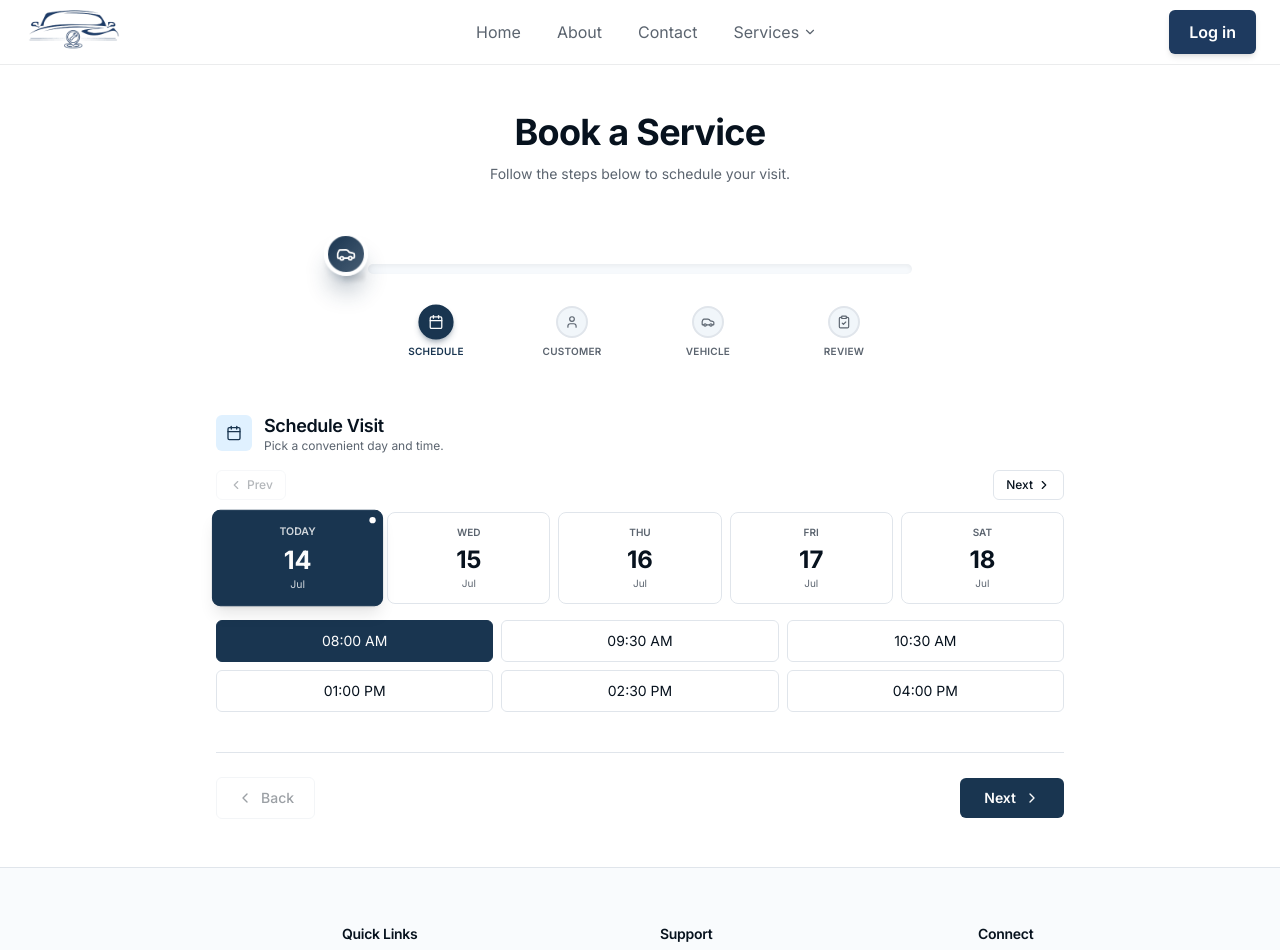
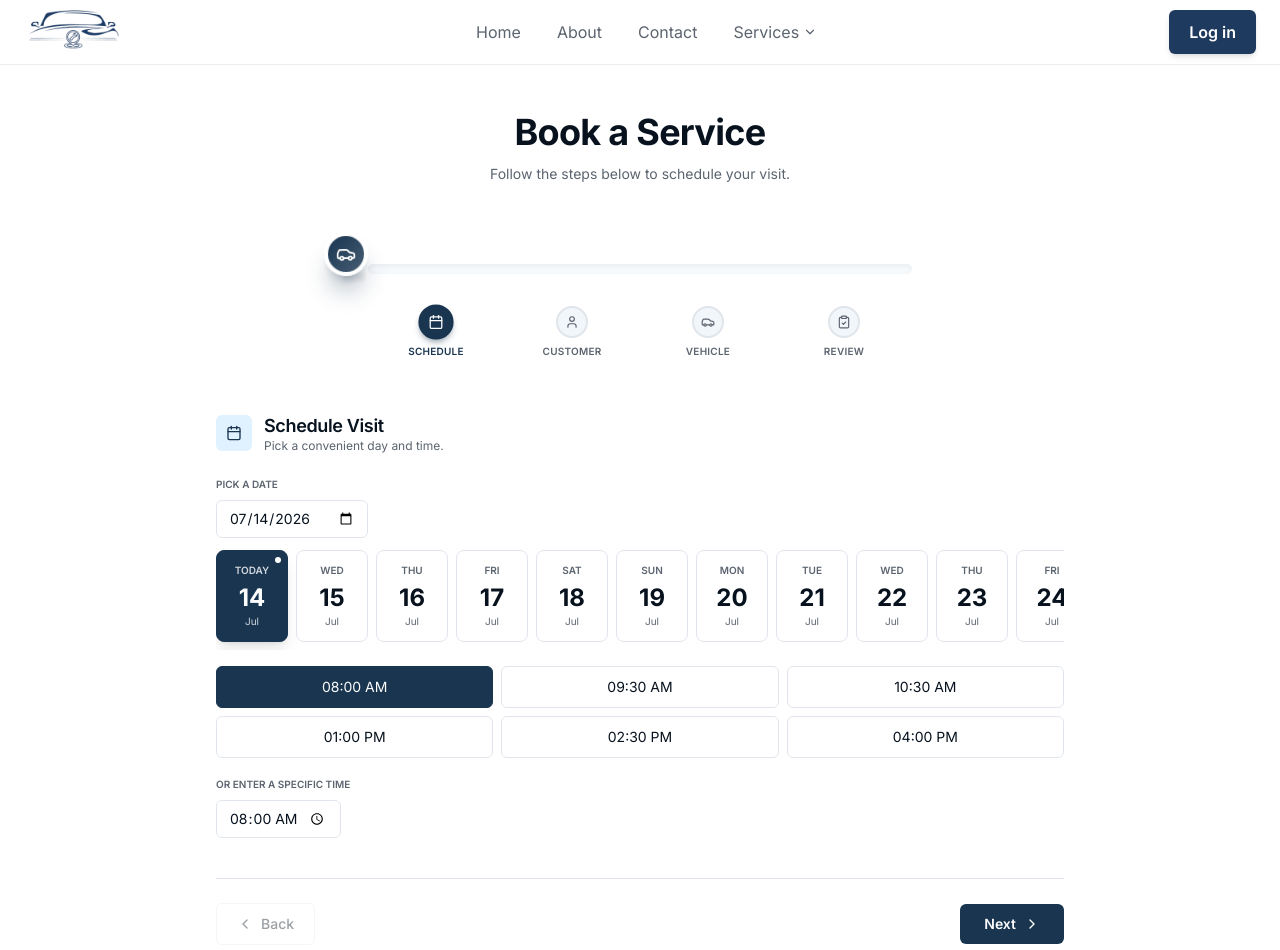
Before and after one commit to mhne-seb/AutoKita-Smart-Automotive-Repair-Shop-Management-System, a Next.js app: page /book in a window 1280 px wide. Shown: the top 950 px of the page. Built offline with nearby package versions, Linux system fonts and the light colour scheme.

Commit message:
customers are able to choose date and time more flexible

```diff
--- a/app/(customer)/book/page.tsx
+++ b/app/(customer)/book/page.tsx
@@ -12,7 +12,7 @@ import { Footer } from "@/components/site/Footer";
 import { fy } from "date-fns/locale";
 
 const TIMES = ["08:00 AM", "09:30 AM", "10:30 AM", "01:00 PM", "02:30 PM", "04:00 PM"];
-const DAYS_PER_PAGE = 5;
+const DAYS_TO_SHOW = 30;
 
 const STEPS = ["SCHEDULE", "CUSTOMER", "VEHICLE", "REVIEW"];
 
@@ -171,6 +171,34 @@ function formatFullDate(d: Date) {
   return d.toLocaleDateString("en-US", { weekday: "short", day: "numeric", month: "short", year: "numeric" });
 }
 
+function toDateValue(d: Date) {
+  const m = String(d.getMonth() + 1).padStart(2, "0");
+  const day = String(d.getDate()).padStart(2, "0");
+  return `${d.getFullYear()}-${m}-${day}`;
+}
+function fromDateValue(v: string) {
+  const [y, m, d] = v.split("-").map(Number);
+  const out = new Date(y, m -1, d);
+  out.setHours(0, 0, 0, 0);
+  return out;
+}
+
+function to12h(hhmm: string) {
+  const [h, m] = hhmm.split(":").map(Number);
+  const ap = h >= 12 ? "PM" : "AM";
+  const h12 = h % 12 === 0 ? 12 : h % 12;
+  return `${String(h12).padStart(2, "0")}:${String(m).padStart(2,"0")} ${ap}`;
+}
+
+function to24h(t: string) {
+  const match = t.match(/(\d+):(\d+)\s?(AM|PM)/i);
+  if (!match) return "";
+  let h = parseInt(match[1], 10);
+  const ap = match[3].toUpperCase();
+  if (ap === "PM" && h !== 12) h += 12;
+  if (ap === "AM" && h === 12) h = 0;
+  return `${String(h).padStart(2, "0")}:${match[2]}`;
+}
 /* --- validation helpers --- */
 
 function isFilled(v: string) {
@@ -220,7 +248,7 @@ function isStepValid(step: number, f: Form): boolean {
   switch (step) {
     case 0:
       // date/time always have a default selection, nothing to block here
-      return !!f.date && !!f.time;
+      return !!f.date && !!f.time && !isPastSlot(f.date, f.time);
     case 1:
       return (
         isFilled(f.name) &&
@@ -261,9 +289,6 @@ function BookPage() {
   const [submitted, setSubmitted] = useState(false);
   const [bookingId, setBookingId] = useState("");
   const [submitting, setSubmitting] = useState(false);
-
-  // How many days forward from today the visible window starts (paged by DAYS_PER_PAGE)
-  const [dayOffset, setDayOffset] = useState(0);
 
   const [f, setF] = useState<Form>({
     date: startOfToday(),
@@ -339,7 +364,7 @@ function BookPage() {
     setStep((s) => Math.max(0, s - 1));
   };
 
-  const visibleDays = Array.from({ length: DAYS_PER_PAGE }, (_, i) => addDays(startOfToday(), dayOffset + i));
+  const visibleDays = Array.from({ length: DAYS_TO_SHOW }, (_, i) => addDays(startOfToday(), i));
 
   const selectDate = (d: Date) => {
     set("date", d);
@@ -418,7 +443,6 @@ function BookPage() {
     setSubmitted(false);
     setAttemptedNext(false);
     setStep(0);
-    setDayOffset(0);
     setF({
       date: startOfToday(),
       time: TIMES.find((t) => !isPastSlot(startOfToday(), t)) ?? TIMES[0],
@@ -456,23 +480,22 @@ function BookPage() {
           {step === 0 && (
             <>
               <Section icon={Calendar} title="Schedule Visit" subtitle="Pick a convenient day and time.">
-                <div className="mb-3 flex items-center justify-between">
-                  <button
-                    onClick={() => setDayOffset((o) => Math.max(0, o - DAYS_PER_PAGE))}
-                    disabled={dayOffset === 0}
-                    className="flex items-center gap-1 rounded-md border px-3 py-1.5 text-xs font-medium hover:bg-accent disabled:opacity-30"
-                  >
-                    <ChevronLeft className="h-3.5 w-3.5" /> Prev
-                  </button>
-                  <button
-                    onClick={() => setDayOffset((o) => o + DAYS_PER_PAGE)}
-                    className="flex items-center gap-1 rounded-md border px-3 py-1.5 text-xs font-medium hover:bg-accent"
-                  >
-                    Next <ChevronRight className="h-3.5 w-3.5" />
-                  </button>
+                {/* Pick any date — calendar popup or type it */}
+                <div className="mb-3">
+                  <label className="text-[10px] font-semibold uppercase text-muted-foreground">
+                    Pick a date
+                  </label>
+                  <input
+                    type="date"
+                    min={toDateValue(startOfToday())}
+                    value={toDateValue(f.date)}
+                    onChange={(e) => e.target.value && selectDate(fromDateValue(e.target.value))}
+                    className="mt-1.5 block rounded-md border bg-background px-3 py-2 text-sm focus:border-brand focus:outline-none"
+                  />
                 </div>
 
-                <div className="grid grid-cols-3 gap-2 sm:grid-cols-5">
+                {/* Quick day strip — scrolls sideways, shows every day */}
+                <div className="flex gap-2 overflow-x-auto pb-2">
                   {visibleDays.map((day) => {
                     const sel = isSameDay(day, f.date);
                     const today = isToday(day);
@@ -481,8 +504,8 @@ function BookPage() {
                       <button
                         key={day.toISOString()}
                         onClick={() => selectDate(day)}
-                        className={`relative rounded-lg border p-3 text-center transition ${
-                          sel ? "border-brand bg-brand text-brand-foreground scale-105 shadow-lg" : "hover:bg-accent"
+                        className={`relative w-[4.5rem] flex-shrink-0 rounded-lg border p-3 text-center transition ${
+                          sel ? "border-brand bg-brand text-brand-foreground shadow-lg" : "hover:bg-accent"
                         }`}
                       >
                         {today && (
@@ -498,6 +521,7 @@ function BookPage() {
                   })}
                 </div>
 
+                {/* Preset time slots */}
                 <div className="mt-4 grid grid-cols-2 gap-2 sm:grid-cols-3">
                   {TIMES.map((t) => {
                     const sel = f.time === t;
@@ -520,6 +544,24 @@ function BookPage() {
                       </button>
                     );
                   })}
+                </div>
+
+                {/* Or enter an exact time */}
+                <div className="mt-3">
+                  <label className="text-[10px] font-semibold uppercase text-muted-foreground">
+                    Or enter a specific time
+                  </label>
+                  <input
+                    type="time"
+                    value={to24h(f.time)}
+                    onChange={(e) => e.target.value && set("time", to12h(e.target.value))}
+                    className="mt-1.5 block rounded-md border bg-background px-3 py-2 text-sm focus:border-brand focus:outline-none"
+                  />
+                  {isPastSlot(f.date, f.time) && (
+                    <p className="mt-1 text-[11px] text-amber-600">
+                      That time has already passed for today — pick a later one.
+                    </p>
+                  )}
                 </div>
               </Section>
             </>
```
